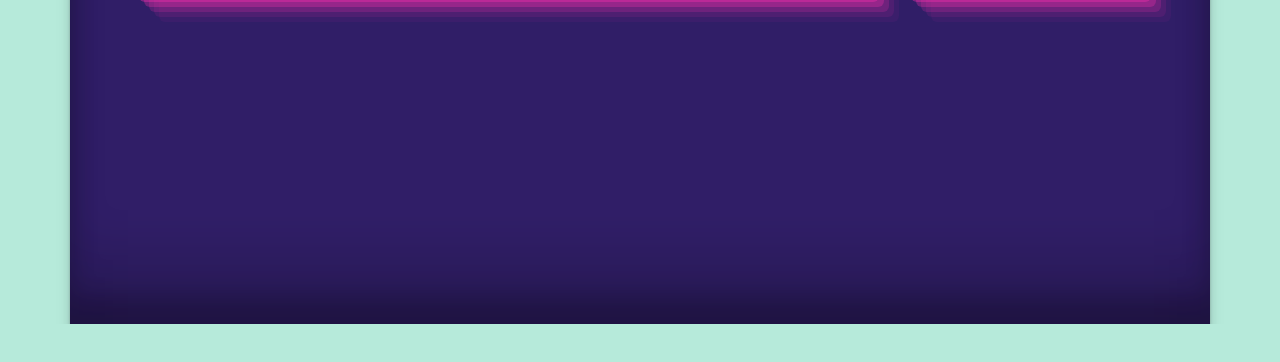
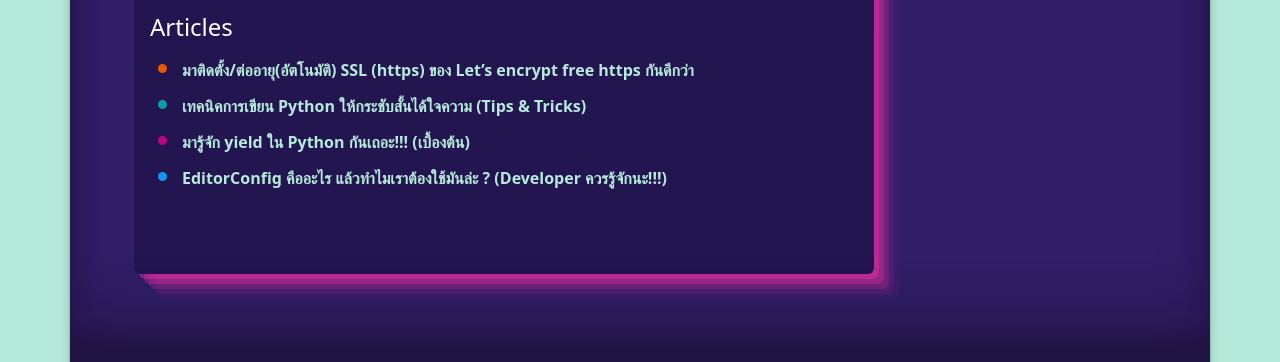
Before and after one commit to supayut/supayut-website, a Gatsby site: page / in a window 1280 px wide. Shown: the part 476-838 px from the top of the page. Before the commit the page ends 800 px from the top, so only its background shows below. Built offline with nearby package versions, Linux system fonts and the light colour scheme; Gatsby itself is replaced by a stand-in of ours.

Commit message:
add article

```diff
--- /dev/null
+++ b/src/components/Article.tsx
@@ -0,0 +1,106 @@
+import * as React from "react"
+
+const listStyles = {
+  marginBottom: '4rem',
+  paddingLeft: '2rem',
+}
+
+const listItemStyles = {
+  fontWeight: 300,
+  fontSize: 24,
+  maxWidth: 560,
+}
+
+const linkStyle = {
+  color: "#B6EADA",
+  fontWeight: "bold",
+  fontSize: 16,
+  verticalAlign: "5%",
+}
+
+const badgeStyle = {
+  color: "#fff",
+  backgroundColor: "#088413",
+  border: "1px solid #088413",
+  fontSize: 11,
+  fontWeight: "bold",
+  letterSpacing: 1,
+  borderRadius: 4,
+  padding: "4px 6px",
+  display: "inline-block",
+  position: "relative" as "relative",
+  top: -2,
+  marginLeft: 10,
+  lineHeight: 1,
+}
+
+const descriptionStyle = {
+  color: "#fff",
+  fontSize: 14,
+  marginTop: 10,
+  marginBottom: 0,
+  lineHeight: 1.25,
+}
+
+const links = [
+  {
+    text: "มาติดตั้ง/ต่ออายุ(อัตโนมัติ) SSL (https) ของ Let’s encrypt free https กันดีกว่า",
+    url: "https://medium.com/c0d1um/มาติดตั้ง-ต่ออายุ-ssl-https-ของ-lets-encrypt-free-https-กันดีกว่า-75b44a6526b7",
+    color: "#E95800",
+  },
+  {
+    text: "เทคนิคการเขียน Python ให้กระชับสั้นได้ใจความ (Tips & Tricks)",
+    url: "https://medium.com/@nookskill/เทคนิคการเขียน-python-ให้กระชับสั้นได้ใจความ-tips-tricks-6c4ca276f1af",
+    color: "#1099A8",
+  },
+  {
+    text: "มารู้จัก yield ใน Python กันเถอะ!!! (เบื้องต้น)",
+    url: "https://medium.com/c0d1um/มารู้จัก-yield-ใน-python-กันเถอะ-เบื้องต้น-f615905907f9",
+    color: "#BC027F",
+  },
+  {
+    text: "EditorConfig คืออะไร แล้วทำไมเราต้องใช้มันล่ะ ? (Developer ควรรู้จักนะ!!!)",
+    url: "https://medium.com/c0d1um/editorconfig-คืออะไร-แล้วทำไมเราต้องใช้มันล่ะ-developer-ควรรู้จักนะ-c4551f2541da",
+    color: "#0D96F2",
+  },
+  // {
+  //   text: "Plugin Library",
+  //   url: "https://www.gatsbyjs.com/plugins",
+  //   color: "#8EB814",
+  // },
+  // {
+  //   text: "Build and Host",
+  //   url: "https://www.gatsbyjs.com/cloud",
+  //   badge: true,
+  //   color: "#663399",
+  // },
+]
+
+export default function Article() {
+  return (
+    <div className="article">
+      <h4>
+        Articles
+      </h4>
+      <ul style={listStyles}>
+        {links.map(link => (
+          <li key={link.url} style={{ ...listItemStyles, color: link.color }}>
+            <span>
+              <a
+                style={linkStyle}
+                href={`${link.url}?utm_source=starter&utm_medium=start-page&utm_campaign=minimal-starter-ts`}
+              >
+                {link.text}
+              </a>
+              {link.badge && (
+                <span style={badgeStyle} aria-label="New Badge">
+                  NEW!
+                </span>
+              )}
+            </span>
+          </li>
+        ))}
+      </ul>
+    </div>
+  )
+}
--- /dev/null
+++ b/src/components/ContactInfo.tsx
@@ -0,0 +1,27 @@
+import * as React from "react"
+import { EnvelopeAtFill, Github, Linkedin, Medium } from "react-bootstrap-icons"
+
+
+export default function ContactInfo() {
+  return (
+    <div className="contact-info rounded base-shadow">
+      <h2 className="">
+        Contact
+      </h2>
+      <ul>
+        <li>
+          <a href="mailto:nookskill@hotmail.com"><EnvelopeAtFill/>{` `}Email</a>
+        </li>
+        <li>
+          <a href="https://www.linkedin.com/in/supayut-raksuk" target="_blank"><Linkedin/>{` `}Linkedin</a>
+        </li>
+        <li>
+          <a href="https://medium.com/@nookskill" target="_blank"><Medium/>{` `}Medium</a>
+        </li>
+        <li>
+          <a href="https://github.com/supayut" target="_blank"><Github/>{` `}Github</a>
+        </li>
+      </ul>
+    </div>
+  )
+}
--- a/src/pages/index.tsx
+++ b/src/pages/index.tsx
@@ -1,15 +1,17 @@
 import * as React from "react"
 import type { HeadFC, PageProps } from "gatsby"
 import Container from 'react-bootstrap/Container'
-import 'bootstrap/dist/css/bootstrap.min.css';
-import { EnvelopeAtFill, Github, Linkedin, Medium } from "react-bootstrap-icons";
+import 'bootstrap/dist/css/bootstrap.min.css'
 import './styles.scss'
+import ContactInfo from "../components/ContactInfo"
+import Article from "../components/Article"
 
 const pageStyles = {
   color: "#232129",
 
   fontFamily: "-apple-system, Roboto, sans-serif, serif",
 }
+
 const headingStyles = {
   marginTop: 0,
   marginBottom: 64,
@@ -18,9 +20,11 @@ const headingStyles = {
 const headingAccentStyles = {
   color: "#663399",
 }
+
 const paragraphStyles = {
   marginBottom: 48,
 }
+
 const codeStyles = {
   color: "#8A6534",
   padding: 4,
@@ -28,13 +32,16 @@ const codeStyles = {
   fontSize: "1.25rem",
   borderRadius: 4,
 }
+
 const listStyles = {
   marginBottom: 96,
   paddingLeft: 0,
 }
+
 const doclistStyles = {
   paddingLeft: 0,
 }
+
 const listItemStyles = {
   fontWeight: 300,
   fontSize: 24,
@@ -157,35 +164,17 @@ const IndexPage: React.FC<PageProps> = () => {
               <h4>
                 Hobbies
               </h4>
-              <p>
                 <a
                   style={linkStyle}
                   href={`https://invest.supayut.com/`}
                 >
                   Noob Trader (Stock Trading Tools for Thailand's SET)
                 </a>
-
-              </p>
             </div>
+            <Article />
           </div>
-          <div className="contact-info rounded base-shadow">
-            <h2 className="">
-              Contact
-            </h2>
-            <ul>
-              <li>
-                <a href="mailto:nookskill@hotmail.com"><EnvelopeAtFill/>{` `}Email</a>
-              </li>
-              <li>
-                <a href="https://www.linkedin.com/in/supayut-raksuk" target="_blank"><Linkedin/>{` `}Linkedin</a>
-              </li>
-              <li>
-                <a href="https://medium.com/@nookskill" target="_blank"><Medium/>{` `}Medium</a>
-              </li>
-              <li>
-                <a href="https://github.com/supayut" target="_blank"><Github/>{` `}Github</a>
-              </li>
-            </ul>
+          <div className="contact">
+            <ContactInfo />
           </div>
         </div>
       </Container>
```
Lines whose indentation alone changed are shown as unchanged.
